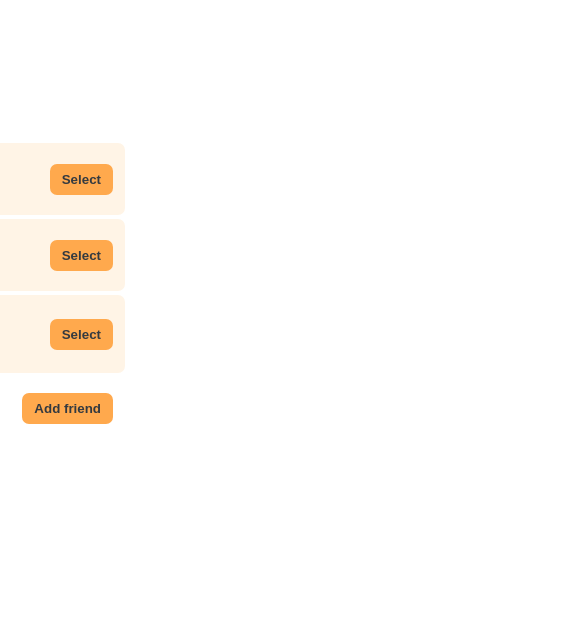
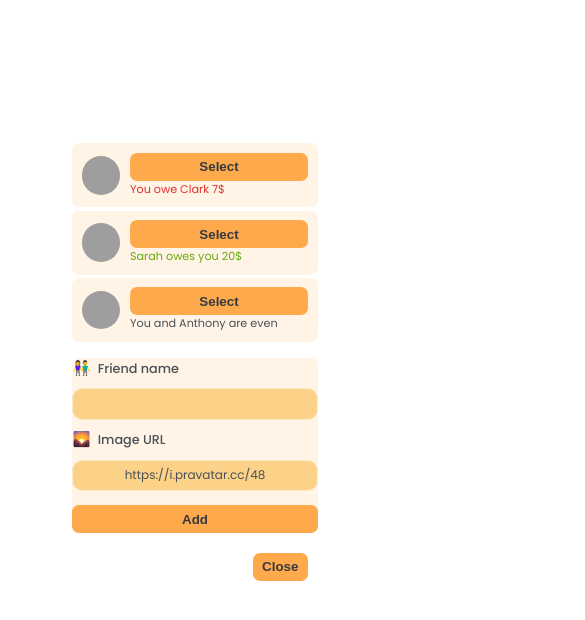
Before and after one commit to yatharth-7022/money-splitting-app, a React (Create React App) app: page / in a window 390 px wide. Both pictures are taken after a click on the button "Add friend". Shown: the top 620 px of the page, 585 px wide, since content can reach past the window. Built offline with nearby package versions, Linux system fonts and the light colour scheme; grey boxes are pictures that could not be loaded.

Commit message:
completing the app. small eror still their when selecting two friends at a time

```diff
--- a/public/index.html
+++ b/public/index.html
@@ -16,6 +16,7 @@
     -->
     <link rel="manifest" href="%PUBLIC_URL%/manifest.json" />
     <!--
+
       Notice the use of %PUBLIC_URL% in the tags above.
       It will be replaced with the URL of the `public` folder during the build.
       Only files inside the `public` folder can be referenced from the HTML.
@@ -24,6 +25,12 @@
       work correctly both with client-side routing and a non-root public URL.
       Learn how to configure a non-root public URL by running `npm run build`.
     -->
+    <link rel="preconnect" href="https://fonts.googleapis.com" />
+    <link rel="preconnect" href="https://fonts.gstatic.com" crossorigin />
+    <link
+      href="https://fonts.googleapis.com/css2?family=Poppins:ital,wght@0,100;0,200;0,300;0,400;0,500;0,600;0,700;0,800;0,900;1,100;1,200;1,300;1,400;1,500;1,600;1,700;1,800;1,900&display=swap"
+      rel="stylesheet"
+    />
     <title>React App</title>
   </head>
   <body>
--- /dev/null
+++ b/src/AddFriend.js
@@ -0,0 +1,34 @@
+function AddFriend({
+  newFriend,
+  handleFriendName,
+  handleFinalAdd,
+  handleClose,
+}) {
+  function handleSubmit(e) {
+    e.preventDefault();
+    handleFinalAdd(newFriend, "https://i.pravatar.cc/48");
+  }
+  return (
+    <>
+      {" "}
+      <form onSubmit={handleSubmit}>
+        <label htmlFor="">👫 Friend name</label>
+        <input
+          value={newFriend}
+          type="text"
+          onChange={(e) => handleFriendName(e)}
+        />
+        <label htmlFor="">🌄 Image URL</label>
+        <input type="text" disabled value={"https://i.pravatar.cc/48"} />
+        <button className="button" type="submit">
+          Add
+        </button>
+      </form>
+      <button className="button" onClick={handleClose}>
+        Close
+      </button>
+    </>
+  );
+}
+
+export default AddFriend;
--- a/src/App.js
+++ b/src/App.js
@@ -3,10 +3,17 @@ import { useState } from "react";
 import initialFriends from "./data";
 import FriendsList from "./FriendsList";
 import SplittingInfo from "./SplittingInfo";
+import AddFriend from "./AddFriend";
 function App() {
   const [selectedFriend, setSelectedFriend] = useState(null);
   const [friends, setFriends] = useState(initialFriends);
   const [toggleForm, setToggleForm] = useState(false);
+  const [toggleAddFriend, setToggleAddFriend] = useState(false);
+  const [toggleAddFriendButton, setToggleAddFriendButton] = useState(true);
+  const [newFriend, setNewFriend] = useState("");
+  function generateRandomNumericId() {
+    return Math.floor(10000000 + Math.random() * 90000000);
+  }
   function handleSelectClick(friend) {
     // console.log(selectedFriend);
     setSelectedFriend((prevSelectedFriend) =>
@@ -21,7 +28,30 @@ function App() {
       )
     );
   }
+  function handleAddingFriend() {
+    setToggleAddFriend((prevState) => !prevState);
+    setToggleAddFriendButton((prevState) => !prevState);
+  }
+  function handleFriendName(e) {
+    setNewFriend(e.target.value);
+  }
+  function handleFinalAdd(newFriend, imageSrc) {
+    console.log(newFriend);
+    let add = {
+      id: generateRandomNumericId(),
+      name: newFriend,
+      image: imageSrc,
+      balance: 0,
+    };
 
+    setFriends([...friends, add]);
+    setToggleAddFriendButton((prevState) => !prevState);
+    setToggleAddFriend((prevState) => !prevState);
+  }
+  function handleClose() {
+    setToggleAddFriendButton((prevState) => !prevState);
+    setToggleAddFriend((prevState) => !prevState);
+  }
   return (
     <div className="app">
       <div className="sidebar">
@@ -32,8 +62,22 @@ function App() {
             friends={friends}
           />
         </ul>
-        <button className="button">Add friend</button>
-        {/* on click we will ad add friends to it */}
+        {toggleAddFriendButton ? (
+          <button className="button add" onClick={handleAddingFriend}>
+            Add friend
+          </button>
+        ) : null}
+
+        {toggleAddFriend ? (
+          <AddFriend
+            newFriend={newFriend}
+            handleFriendName={handleFriendName}
+            handleFinalAdd={handleFinalAdd}
+            handleClose={handleClose}
+          />
+        ) : (
+          ""
+        )}
       </div>
       {toggleForm === true ? (
         <SplittingInfo
--- a/src/SplittingInfo.js
+++ b/src/SplittingInfo.js
@@ -4,6 +4,7 @@ function SplittingInfo({ selectedFriend, updateFriendBalance }) {
   const [billVal, setBillVal] = useState(0);
   const [yourExpense, setYourExpense] = useState(0);
   const [billPayer, setBillPayer] = useState("user");
+
   function handleYourExpense(e) {
     const expense = parseFloat(e.target.value) || 0;
     const billValue = parseFloat(billVal) || 0;
--- a/src/index.css
+++ b/src/index.css
@@ -3,6 +3,7 @@
   --color-light: #ffe8cc;
   --color-medium: #ffa94d;
   --color-dark: #ff922b;
+  font-family: "poppins", "sans-serif";
 }
 
 * {
@@ -28,7 +29,7 @@ body {
 .app {
   min-height: 66vh;
   display: grid;
-  grid-template-columns: 34rem 44rem;
+  grid-template-columns: 1fr 1fr;
   column-gap: 4rem;
   align-items: start;
 }
@@ -62,7 +63,6 @@ body {
   grid-template-columns: 4.8rem 1fr auto;
   align-items: center;
   column-gap: 1.6rem;
-
   padding: 1.2rem;
   border-radius: 7px;
   transition: 0.5s;
@@ -112,7 +112,7 @@ form {
   display: grid;
   align-items: center;
   gap: 1.2rem;
-
+  margin-bottom: 20px;
   background-color: var(--color-lightest);
   border-radius: 7px;
 }
@@ -122,6 +122,7 @@ form {
   margin-bottom: 1.6rem;
   padding: 1.2rem;
 }
+
 .form-split-bill {
   grid-template-columns: 1fr 12rem;
   padding: 3.2rem 4rem;
@@ -145,8 +146,9 @@ select {
   padding: 0.7rem;
   text-align: center;
   border: 1px solid var(--color-light);
-  border-radius: 4px;
+  border-radius: 10px;
   transition: 0.3s;
+  background-color: #fbd288;
 }
 
 input:focus,
@@ -167,3 +169,49 @@ form h2 {
   letter-spacing: -0.5px;
   margin-bottom: 1.6rem;
 }
+
+@media (max-width: 768px) {
+  html {
+    font-size: 55%;
+  }
+
+  .app {
+    grid-template-columns: 1fr;
+    row-gap: 3rem;
+    justify-items: center;
+  }
+
+  .sidebar ul {
+    width: 100%;
+  }
+
+  .sidebar li {
+    grid-template-columns: 4.8rem 1fr 6rem;
+  }
+
+  .form-split-bill {
+    grid-template-columns: 1fr;
+    padding: 2.4rem;
+  }
+
+  form .button {
+    grid-column: 1;
+  }
+}
+
+@media (max-width: 480px) {
+  html {
+    font-size: 50%;
+  }
+
+  .sidebar li {
+    grid-template-columns: 4.8rem 1fr;
+    column-gap: 1.2rem;
+  }
+
+  .sidebar li .button {
+    grid-row: 1;
+    grid-column: 2;
+    align-self: start;
+  }
+}
```
